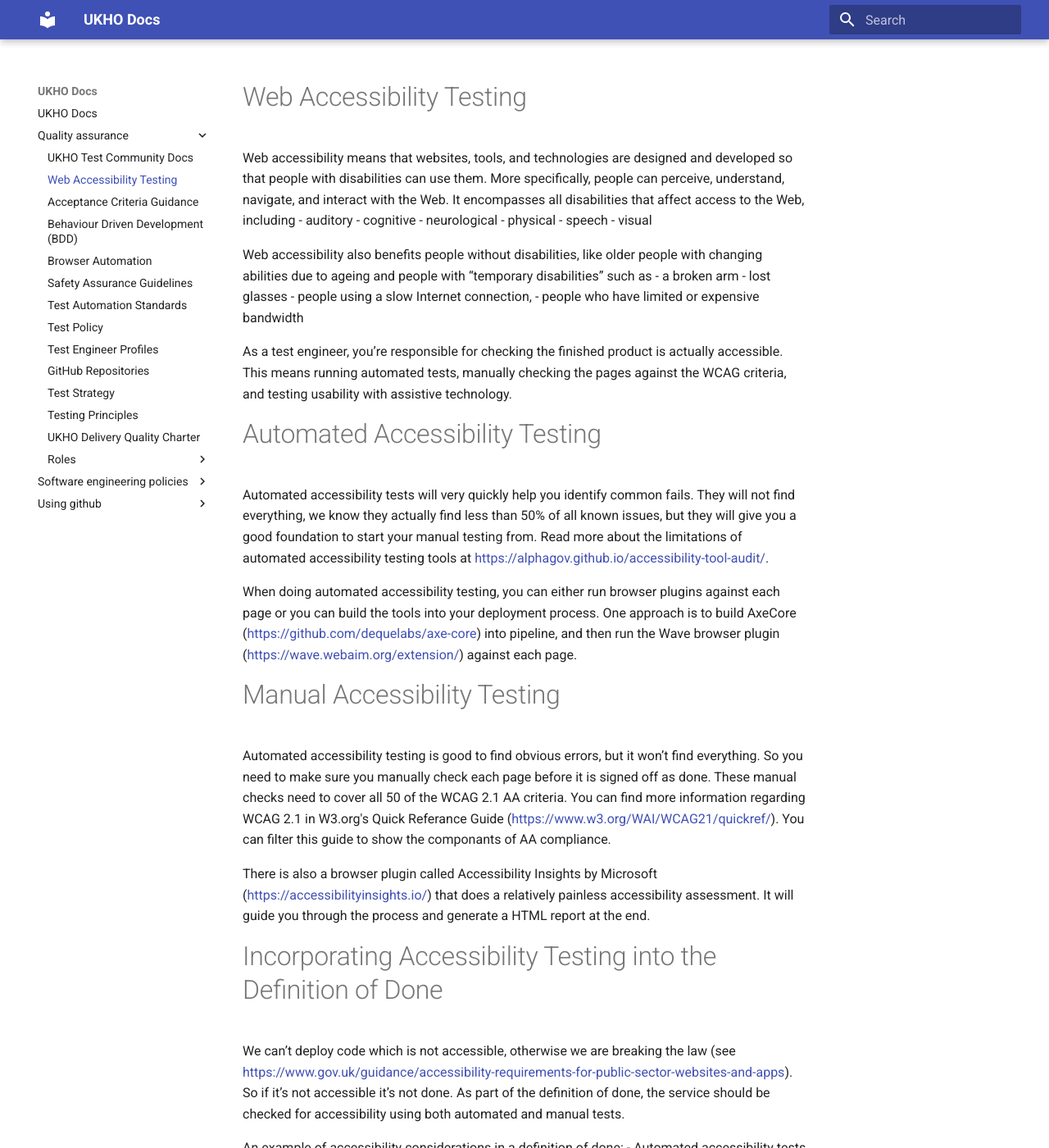
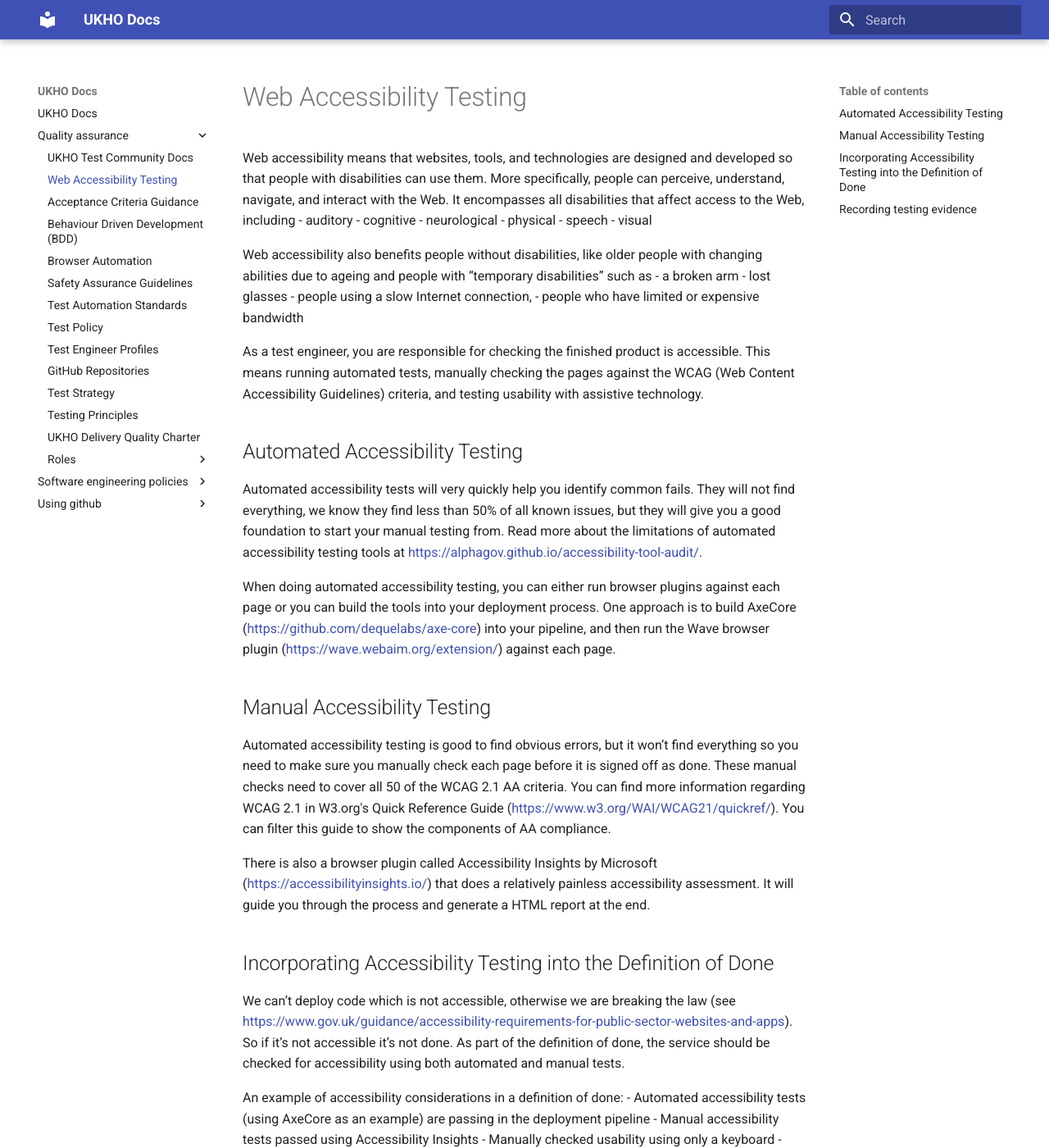
Before and after one commit to UKHO/docs, an MkDocs documentation site: the page built from docs/quality-assurance/Web-Accessibility.md, in a window 1280 px wide and 1400 px high. Shown: the whole window at 82% size. Built offline with MkDocs 1.6.1 and Material for MkDocs 9.7.7, drawn with Linux system fonts in a browser that asks for light colours.

Commit message:
Update Web-Accessibility.md

```diff
--- a/docs/quality-assurance/Web-Accessibility.md
+++ b/docs/quality-assurance/Web-Accessibility.md
@@ -13,19 +13,19 @@ Web accessibility also benefits people without disabilities, like older people w
 - people using a slow Internet connection,
 - people who have limited or expensive bandwidth
 
-As a test engineer, you’re responsible for checking the finished product is actually accessible. This means running automated tests, manually checking the pages against the WCAG criteria, and testing usability with assistive technology.
+As a test engineer, you are responsible for checking the finished product is accessible. This means running automated tests, manually checking the pages against the WCAG (Web Content Accessibility Guidelines) criteria, and testing usability with assistive technology.
 
-# Automated Accessibility Testing
-Automated accessibility tests will very quickly help you identify common fails. They will not find everything, we know they actually find less than 50% of all known issues, but they will give you a good foundation to start your manual testing from. Read more about the limitations of automated accessibility testing tools at https://alphagov.github.io/accessibility-tool-audit/.
+## Automated Accessibility Testing
+Automated accessibility tests will very quickly help you identify common fails. They will not find everything, we know they find less than 50% of all known issues, but they will give you a good foundation to start your manual testing from. Read more about the limitations of automated accessibility testing tools at https://alphagov.github.io/accessibility-tool-audit/.
 
-When doing automated accessibility testing, you can either run browser plugins against each page or you can build the tools into your deployment process. One approach is to build AxeCore (https://github.com/dequelabs/axe-core) into pipeline, and then run the Wave browser plugin (https://wave.webaim.org/extension/) against each page.
+When doing automated accessibility testing, you can either run browser plugins against each page or you can build the tools into your deployment process. One approach is to build AxeCore (https://github.com/dequelabs/axe-core) into your pipeline, and then run the Wave browser plugin (https://wave.webaim.org/extension/) against each page.
 
-# Manual Accessibility Testing
-Automated accessibility testing is good to find obvious errors, but it won’t find everything. So you need to make sure you manually check each page before it is signed off as done.  These manual checks need to cover all 50 of the WCAG 2.1 AA criteria.  You can find more information regarding WCAG 2.1 in W3.org's Quick Referance Guide (https://www.w3.org/WAI/WCAG21/quickref/).  You can filter this guide to show the componants of AA compliance.
+## Manual Accessibility Testing
+Automated accessibility testing is good to find obvious errors, but it won’t find everything so you need to make sure you manually check each page before it is signed off as done.  These manual checks need to cover all 50 of the WCAG 2.1 AA criteria.  You can find more information regarding WCAG 2.1 in W3.org's Quick Reference Guide (https://www.w3.org/WAI/WCAG21/quickref/).  You can filter this guide to show the components of AA compliance.
 
 There is also a browser plugin called Accessibility Insights by Microsoft (https://accessibilityinsights.io/) that does a relatively painless accessibility assessment. It will guide you through the process and generate a HTML report at the end.
 
-# Incorporating Accessibility Testing into the Definition of Done
+## Incorporating Accessibility Testing into the Definition of Done
 We can’t deploy code which is not accessible, otherwise we are breaking the law (see https://www.gov.uk/guidance/accessibility-requirements-for-public-sector-websites-and-apps). So if it’s not accessible it’s not done.  As part of the definition of done, the service should be checked for accessibility using both automated and manual tests.
 
 An example of accessibility considerations in a definition of done:
@@ -37,5 +37,5 @@ An example of accessibility considerations in a definition of done:
 - Manually checked usability using speech recognition
 You can find information on free test tools for the above at https://accessibility.blog.gov.uk/2018/09/27/assistive-technology-tools-you-can-use-at-no-cost/
 
-# Recording testing evidence
+## Recording testing evidence
 It is important to keep evidence of all the accessibility testing. This means at any point you have an understanding of how accessible your service is. It also means you know when you are ready for a full audit, it is unlikely you will find any major issues when doing so.
```
